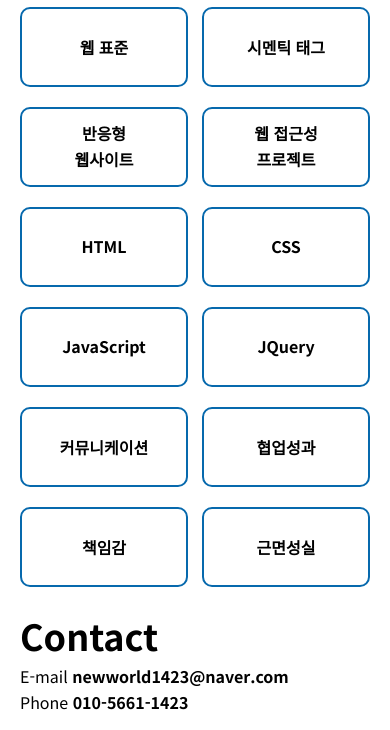
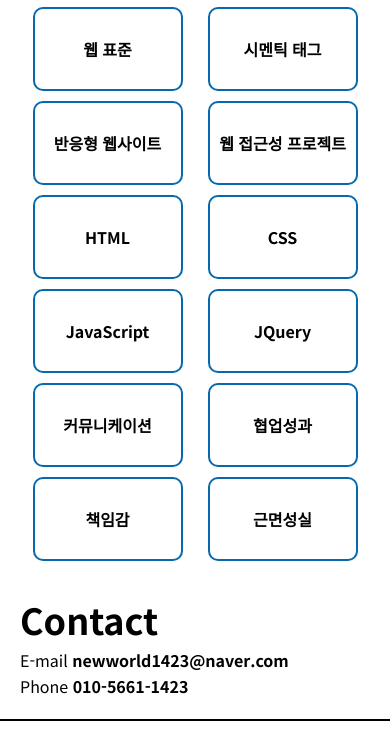
Before and after one commit to HTML-is-a-programming-language/responsive_portfolio, a plain HTML site: page index.html in a window 390 px wide. Shown: the part 370-1100 px from the top of the page. Drawn offline with Linux system fonts and the light colour scheme.

Commit message:
초기상태

```diff
--- a/css/m_style.css
+++ b/css/m_style.css
@@ -80,12 +80,14 @@
         margin-bottom: 20px;
     }
     #intro .wrap .intro .block{
-        column-gap: 4%;
-        row-gap: 20px;
+        flex-flow: wrap;
         margin-bottom: 0;
+        justify-content: space-around;
     }
     #intro .wrap .intro .block .menu{
-        width: 48%;
+        width: 150px;
+        margin-bottom: 10px;
+        color: #000;
     }
     #intro .wrap .intro .block .none{
         left: -320px;
@@ -129,10 +131,10 @@
         padding: 0 20px;
         height: 412px;
         overflow: scroll;
-        gap:4%;
     }
     #tech .wrap ul li .abso .mob button{
-        width: 22%;
+        width: 21.09375%;
+        margin: 5px 6.25px;
         font-size: 12px;
         color: #000;
     }
@@ -149,6 +151,9 @@
     }
     #tech .wrap ul li .abso div .html{
         line-height: 67.5px;
+    }
+    #tech .wrap ul li .abso div .html:first-child{
+        margin-top: 5px;
     }
     #tech .wrap ul li .abso div .css{
         line-height: 67.5px;
--- a/css/style.css
+++ b/css/style.css
@@ -108,6 +108,7 @@ section{
     border-bottom: 2px solid #000;
 }
 #intro{
+    height: calc(100vh - 108px);
     padding: 60px 0;
 }
 #intro .wrap .abme{
@@ -129,30 +130,26 @@ section{
 #intro .wrap .abme p{
     margin-top: 20px;
 }
-#intro .wrap .intro{
-    margin-bottom: 20px;
-}
 #intro .wrap .intro h3{
     font-size: 36px;
     margin-bottom: 10px;
 }
 #intro .wrap .intro .block{
     display: flex;
-    justify-content: flex-start;
+    justify-content: space-between;
     align-items: center;
-    flex-wrap: wrap;
-    column-gap: 4%;
-    row-gap: 20px;
+    margin-bottom: 40px;
+}
+#intro .wrap .intro .block:last-child{
+    margin-bottom: 20px;
 }
 #intro .wrap .intro .rela{
     position: relative;
 }
 #intro .wrap .intro .block .menu{
-    width: 22%;
-    height: 80px;
-    display: flex;
-    justify-content: center;
-    align-items: center;
+    width: 320px;
+    line-height: 80px;;
+    display: block;
     text-align: center;
     border: 2px solid #0769ad;
     border-radius: 10px;
@@ -193,6 +190,7 @@ section{
 }
 
 #tech{
+    height: calc(100vh - 108px);
     padding: 60px 0;
 }
 #tech .wrap{
@@ -269,6 +267,7 @@ section{
     display: block;
     border: 2px solid #1a5e9a;
     text-align: center;
+    margin-top: 20px;
     border-radius: 10px;
     font-weight: bold;
     transition: 0.3s;
@@ -363,6 +362,9 @@ section{
     background: #000;
 }
 
+#port{
+    height: calc(100vh - 108px);
+}
 #port .wrap{
     display: flex;
     flex-wrap: wrap;
@@ -491,6 +493,7 @@ section{
     flex-direction: column;
     justify-content: center;
     align-items: center;
+    height: 77%;
 }
 #port .wrap .side button{
     width: 100%;
--- a/index.html
+++ b/index.html
@@ -4,7 +4,7 @@
     <meta charset="UTF-8">
     <meta http-equiv="X-UA-Compatible" content="IE=edge">
     <meta name="viewport" content="width=device-width, initial-scale=1.0">
-    <title>반응형 포트폴리오</title>
+    <title>퍼블리셔 이력서 - 서승준</title>
     <link rel="stylesheet" href="css/style.css">
     <link rel="stylesheet" href="css/m_style.css">
 </head>
@@ -17,13 +17,13 @@
             <nav class="gnb">
                 <ul>
                     <li>
-                        <a href="javascript:void(0)">Introduce</a>
+                        <a href="#none">Introduce</a>
                     </li>
                     <li>
-                        <a href="javascript:void(0)">Technique</a>
+                        <a href="#none">Technique</a>
                     </li>
                     <li>
-                        <a href="javascript:void(0)">Portfolio</a>
+                        <a href="#none">Portfolio</a>
                     </li>
                 </ul>
             </nav>
@@ -56,12 +56,16 @@
                     <div class="none">
                         <button class="close"></button>
                     </div>
-                    <a href="javascript:void(0)" class="menu port">반응형 <br class="mob">웹사이트</a>
-                    <a href="javascript:void(0)" class="menu port">웹 접근성 <br class="mob">프로젝트</a>
-                    <a href="javascript:void(0)" class="menu tech">HTML</a>
-                    <a href="javascript:void(0)" class="menu tech">CSS</a>
-                    <a href="javascript:void(0)" class="menu tech">JavaScript</a>
-                    <a href="javascript:void(0)" class="menu tech">JQuery</a>
+                    <a href="#none" class="menu port">반응형 웹사이트</a>
+                    <a href="#none" class="menu port">웹 접근성 프로젝트</a>
+                </div>
+                <div class="block">
+                    <a href="#none" class="menu tech">HTML</a>
+                    <a href="#none" class="menu tech">CSS</a>
+                    <a href="#none" class="menu tech">JavaScript</a>
+                    <a href="#none" class="menu tech">JQuery</a>
+                </div>
+                <div class="block">
                     <button class="menu show">커뮤니케이션</button>
                     <button class="menu show">협업성과</button>
                     <button class="menu show">책임감</button>
```
Also changed, not shown: images/logo.png (added).
